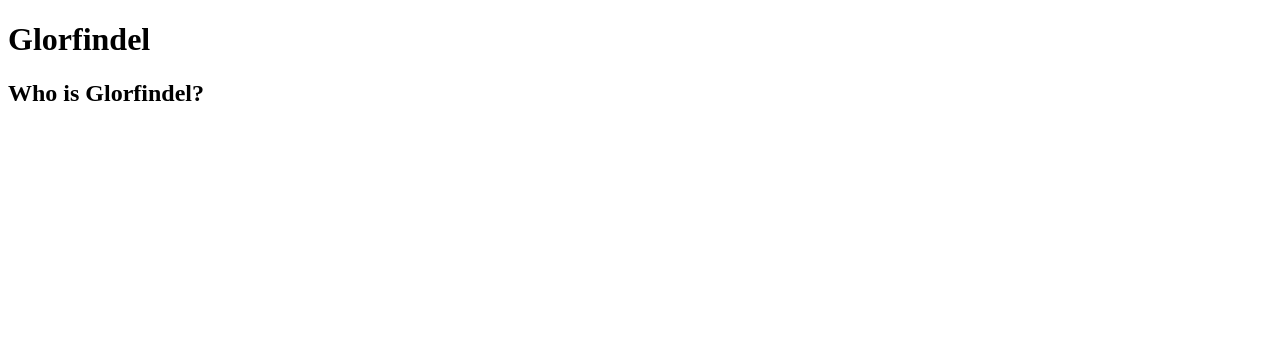
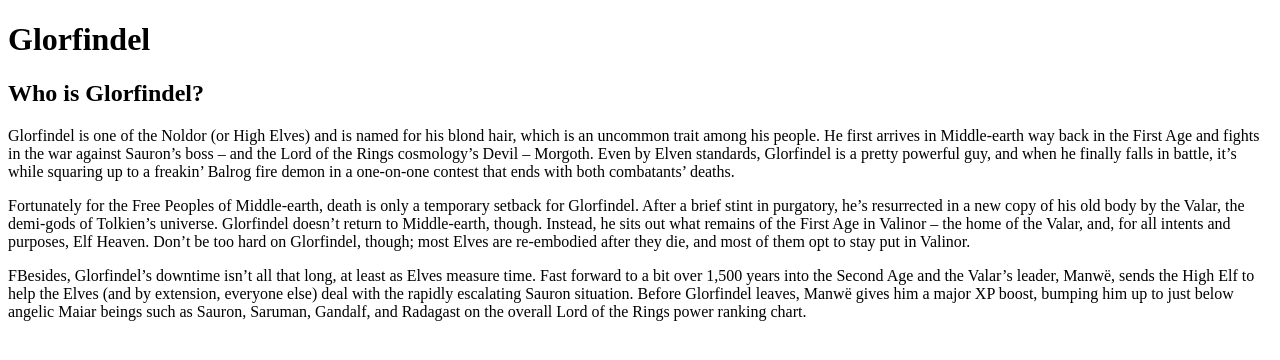
Before and after one commit to s3ph1r0thh/my_first_webpage, a plain HTML site: page index.html in a window 1280 px wide. Drawn offline with Linux system fonts and the light colour scheme.

Commit message:
Add p tags to index.html

```diff
--- a/index.html
+++ b/index.html
@@ -8,5 +8,19 @@
     <body>
         <h1>Glorfindel</h1>
         <h2>Who is Glorfindel?</h2>
+        <p>Glorfindel is one of the Noldor (or High Elves) and is named for his blond hair, which is an uncommon trait among his people.
+            He first arrives in Middle-earth way back in the First Age and fights in the war against Sauron’s boss – and the
+            Lord of the Rings cosmology’s Devil – Morgoth. Even by Elven standards, Glorfindel is a pretty powerful guy, and when he finally
+            falls in battle, it’s while squaring up to a freakin’ Balrog fire demon in a one-on-one contest that ends with both combatants’ deaths.</p>
+
+        <p>Fortunately for the Free Peoples of Middle-earth, death is only a temporary setback for Glorfindel. After a brief stint in purgatory,
+            he’s resurrected in a new copy of his old body by the Valar, the demi-gods of Tolkien’s universe. Glorfindel doesn’t return to Middle-earth,
+            though. Instead, he sits out what remains of the First Age in Valinor – the home of the Valar, and, for all intents and purposes, Elf Heaven.
+            Don’t be too hard on Glorfindel, though; most Elves are re-embodied after they die, and most of them opt to stay put in Valinor.</p>
+
+        <p>FBesides, Glorfindel’s downtime isn’t all that long, at least as Elves measure time. Fast forward to a bit over 1,500 years into the Second Age and the
+            Valar’s leader, Manwë, sends the High Elf to help the Elves (and by extension, everyone else) deal with the rapidly escalating Sauron situation.
+            Before Glorfindel leaves, Manwë gives him a major XP boost, bumping him up to just below angelic Maiar beings such as Sauron, Saruman, Gandalf,
+            and Radagast on the overall Lord of the Rings power ranking chart.</p>
     </body>
 </html>
```
